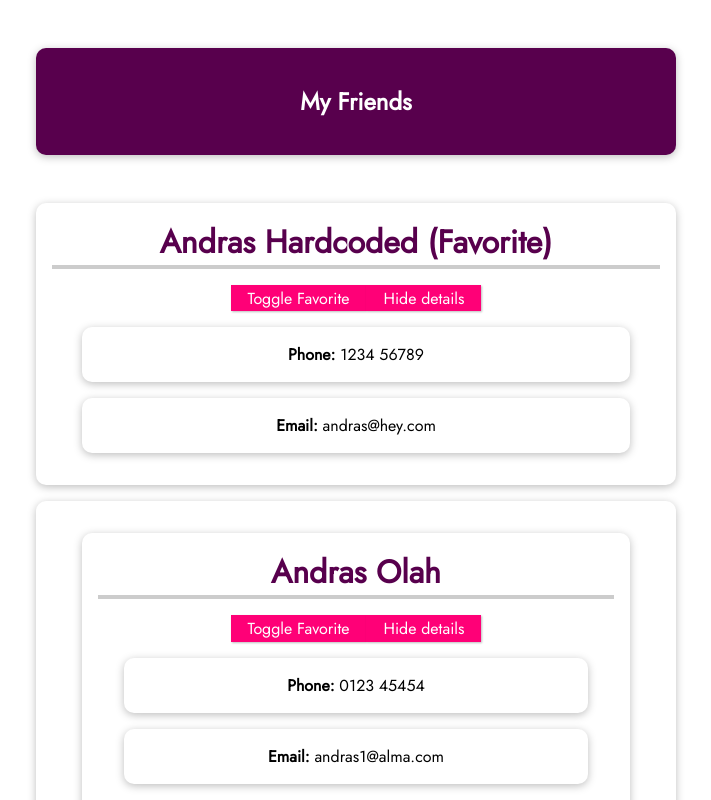
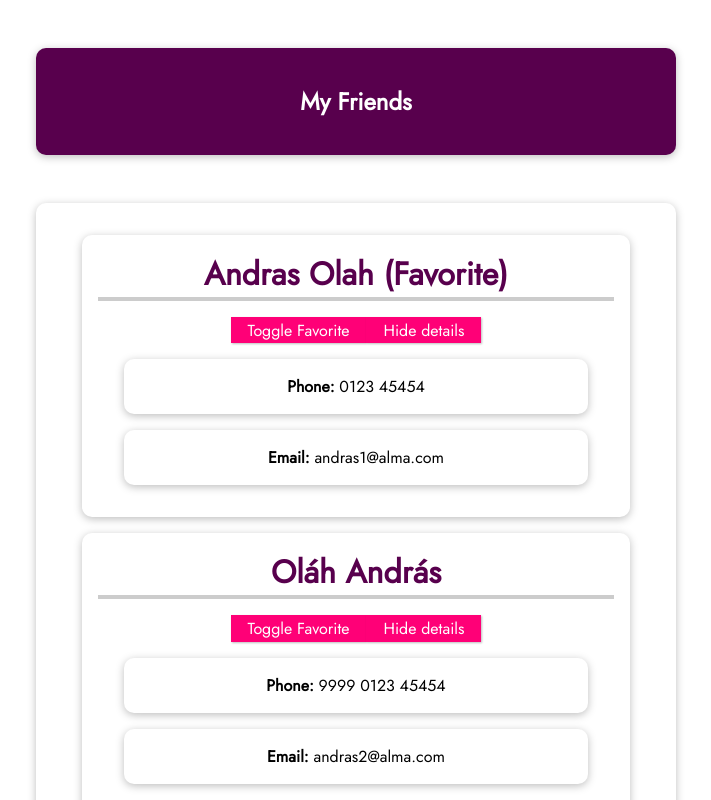
Before and after one commit to asszem/vue-learning, a Vue app in the folder udemy/course code/: page / in a window 1280 px wide. Shown: the top 800 px of the page, without its empty margins (284-995 px from the left). Built offline with nearby package versions, Linux system fonts and the light colour scheme.

Commit message:
Add parent child and child parent component communication

```diff
--- a/udemy/course code/src/App.vue
+++ b/udemy/course code/src/App.vue
@@ -4,21 +4,16 @@
       <h1>My Friends</h1>
     </header>
     <ul>
-      <friend-component
-        name="Andras Hardcoded"
-        phone-number="1234 56789"
-        email-address="andras@hey.com"
-		is-favorite-from-parent-prop="1"
-      ></friend-component>
-    </ul>
-    <ul>
       <li>
         <friend-component
           v-for="friend in friends"
+          @toggle-favorite-event-emitted="toggleFavorite"
           :key="friend.id"
+          :id="friend.id"
           :name="friend.name"
           :phone-number="friend.phone"
           :email-address="friend.email"
+          :is-favorite-from-parent-prop="friend.isFavorite"
         ></friend-component>
       </li>
     </ul>
@@ -36,15 +31,25 @@ export default {
           name: "Andras Olah",
           phone: "0123 45454",
           email: "andras1@alma.com",
+          isFavorite: true,
         },
         {
           id: "andras2",
           name: "Oláh András",
           phone: "9999 0123 45454",
           email: "andras2@alma.com",
+          isFavorite: false,
         },
       ],
     };
+  },
+  methods: {
+    toggleFavorite(friendID) {
+      console.log("toggleFavorite called for = ", friendID);
+      let identifiedFriend = this.friends.find((x) => x.id === friendID);
+      console.log("item to be changed = ", identifiedFriend);
+      identifiedFriend.isFavorite = !identifiedFriend.isFavorite;
+    },
   },
 };
 </script>
--- a/udemy/course code/src/components/FriendContact.vue
+++ b/udemy/course code/src/components/FriendContact.vue
@@ -1,6 +1,6 @@
 <template>
   <li>
-    <h2>{{ name }} {{ isFavoriteInComponent === "1" ? "(Favorite)" : "" }}</h2>
+    <h2>{{ name }} {{ isFavoriteFromParentProp ? "(Favorite)" : "" }}</h2>
     <button @click="toggleFavorite">Toggle Favorite</button>
     <button @click="toggleVisible">
       {{ detailsVisible ? "Hide" : "Show" }} details
@@ -19,6 +19,10 @@ export default {
   // props with validation
   props: {
     name: String,
+    id: {
+      type: String,
+      required: true,
+    },
     phoneNumber: {
       type: String,
       required: true,
@@ -28,18 +32,17 @@ export default {
       required: true,
     },
     isFavoriteFromParentProp: {
-      type: String,
+      type: Boolean,
       required: false,
-      default: "0", // if no value provided
+      default: false, // if no value provided
       validator: function (value) {
-        return value === "0" || value === "1"; //return true if valid, false if not
+        return value === true || value === false;
       },
     },
   },
   data() {
     return {
       detailsVisible: true,
-      isFavoriteInComponent: this.isFavoriteFromParentProp,
     };
   },
   methods: {
@@ -47,11 +50,9 @@ export default {
       this.detailsVisible = !this.detailsVisible;
     },
     toggleFavorite() {
-      if (this.isFavoriteInComponent === "1") {
-        this.isFavoriteInComponent = "0";
-      } else {
-        this.isFavoriteInComponent = "1";
-      }
+      // This is to send event back to parent
+      // this.id is available as it was provided by the parent
+      this.$emit("toggle-favorite-event-emitted", this.id);
     },
   },
 };
```
Also changed, not shown: 1 other file (tests, documents, lock files or other folders).
